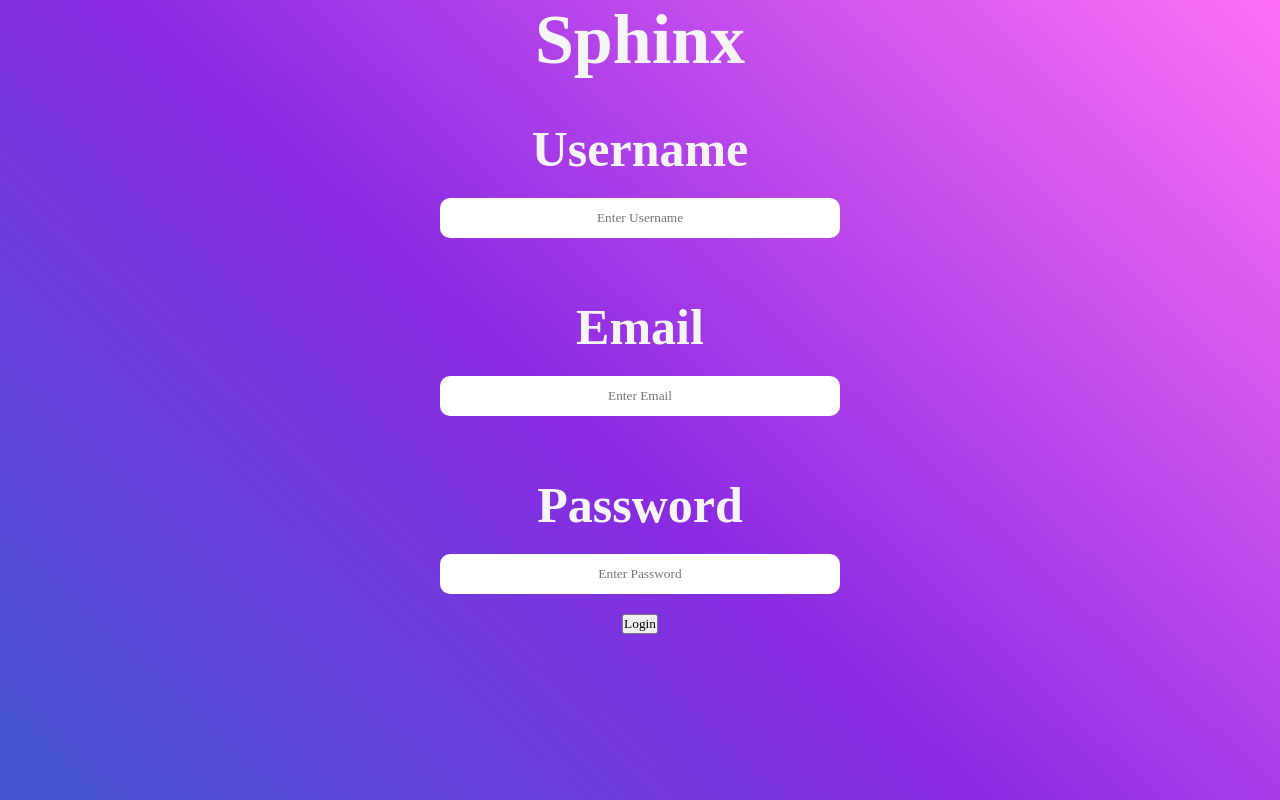
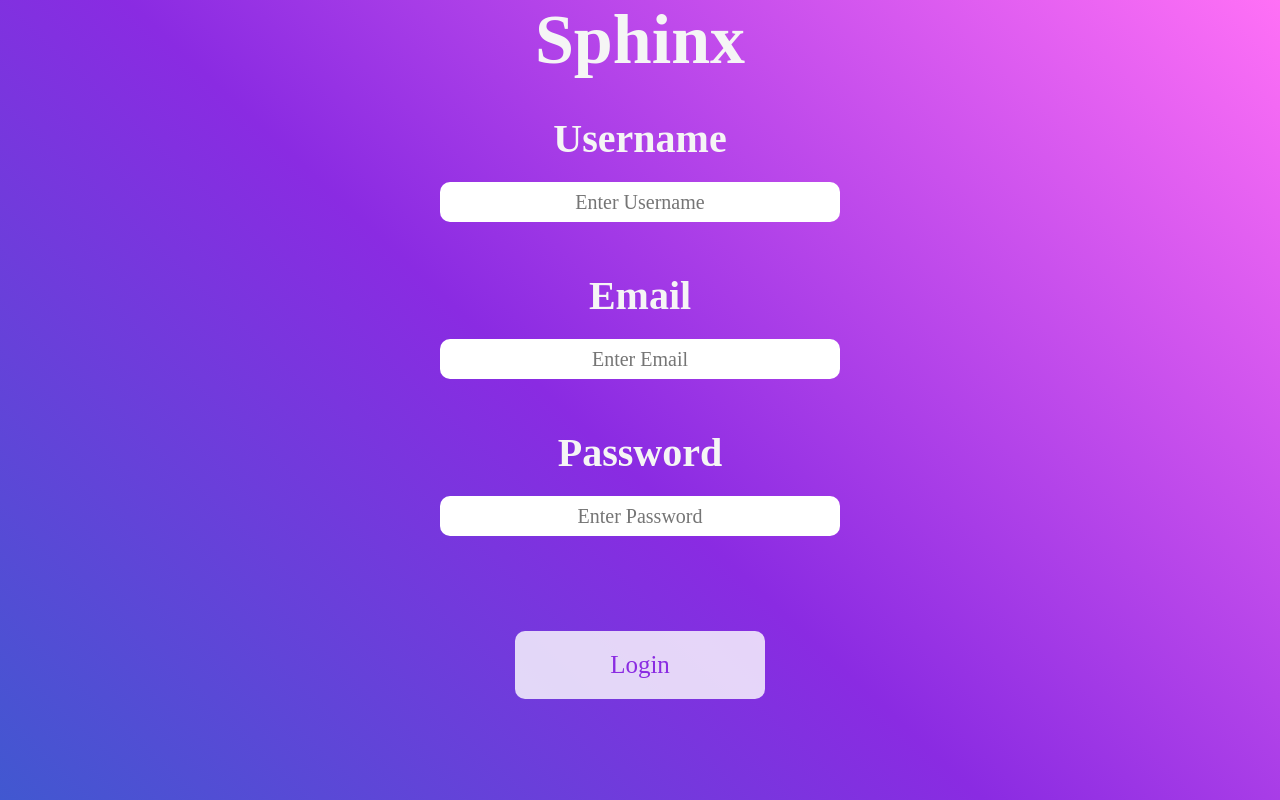
Before and after one commit to SphinxQuiz/Sphinx-Frontend, a PHP site: page /signup.php in a window 1280 px wide. Run offline with PHP 8.4, Linux system fonts and the light colour scheme; some web fonts are replaced.

Commit message:
sign up button

```diff
--- a/css/index.css
+++ b/css/index.css
@@ -1,3 +1,14 @@
+.background-index {
+  overflow: hidden;
+  background-color: blueviolet;
+  background-image: linear-gradient(
+    43deg,
+    #4158d0 0%,
+    blueviolet 46%,
+    #ff70f6 100%
+  );
+}
+
 .index-button {
   padding: 20px 0px;
   margin: 100px;
@@ -8,6 +19,7 @@
   width: 250px;
   outline: inherit;
   border: none;
+  text-decoration: none;
 }
 
 .logo-index {
@@ -16,16 +28,6 @@
   color: whitesmoke;
   font-size: 70px;
   margin: auto;
-}
-
-.background-index {
-  background-color: #4158d0;
-  background-image: linear-gradient(
-    43deg,
-    #4158d0 0%,
-    blueviolet 46%,
-    #ff70f6 100%
-  );
 }
 
 @media only screen and (max-width: 800px) {
--- a/css/sign-form.css
+++ b/css/sign-form.css
@@ -1,17 +1,31 @@
 .form-item {
   color: whitesmoke;
-  margin: 20px;
+  margin: 15px;
 }
 
 .form-label {
   margin: 20px;
-  font-size: 50px;
+  font-size: 40px;
 }
 
 .form-input {
   width: 400px;
   height: 40px;
+  font-size: 20px;
   text-align: center;
   border-radius: 10px;
   border: none;
 }
+
+.form-submit {
+  padding: 20px 0px;
+  margin: 80px;
+  border-radius: 10px;
+  background-color: rgba(255, 255, 255, 0.8);
+  color: blueviolet;
+  font-size: 25px;
+  width: 250px;
+  outline: inherit;
+  border: none;
+  text-decoration: none;
+}
--- a/signup.php
+++ b/signup.php
@@ -36,7 +36,7 @@
                 <input class="form-input"type="text" placeholder="Enter Password" name="password" required>
             </div>
 
-            <button type="submit">Login</button>
+            <button class = "form-submit" type="submit">Login</button>
         </div>
       </form>
     </div>
```
